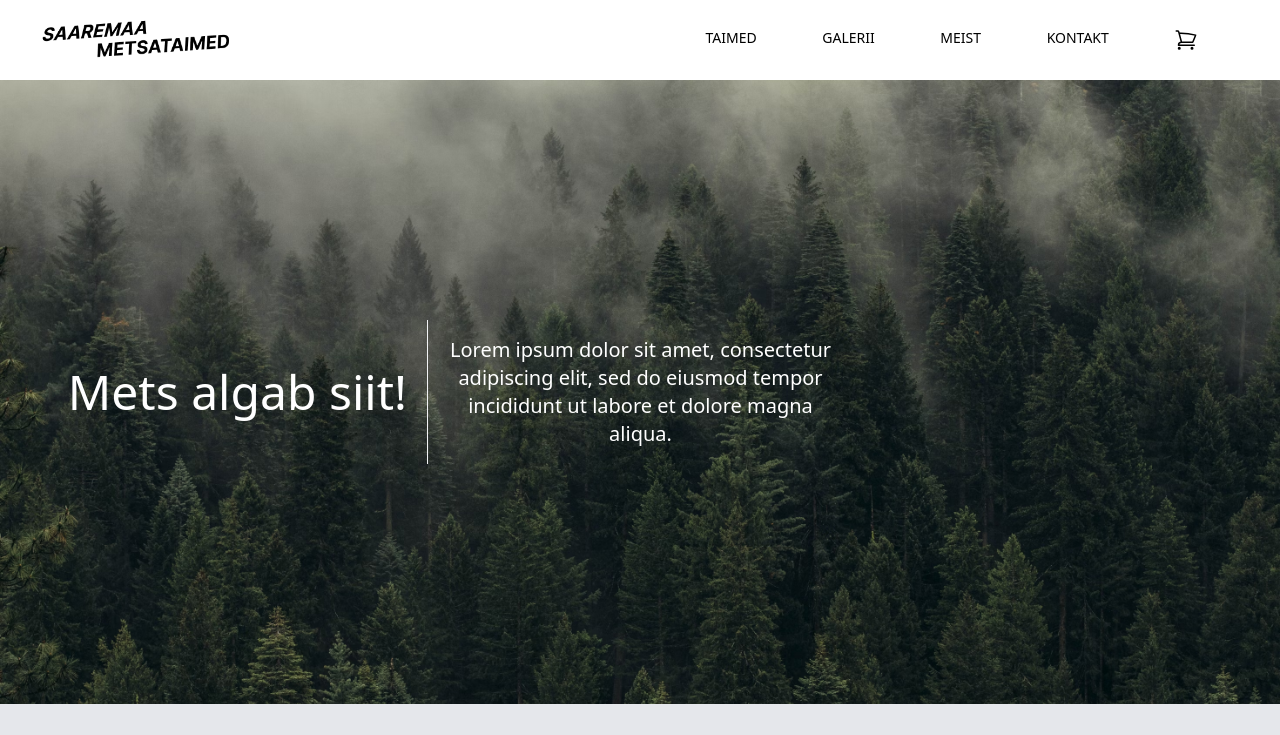
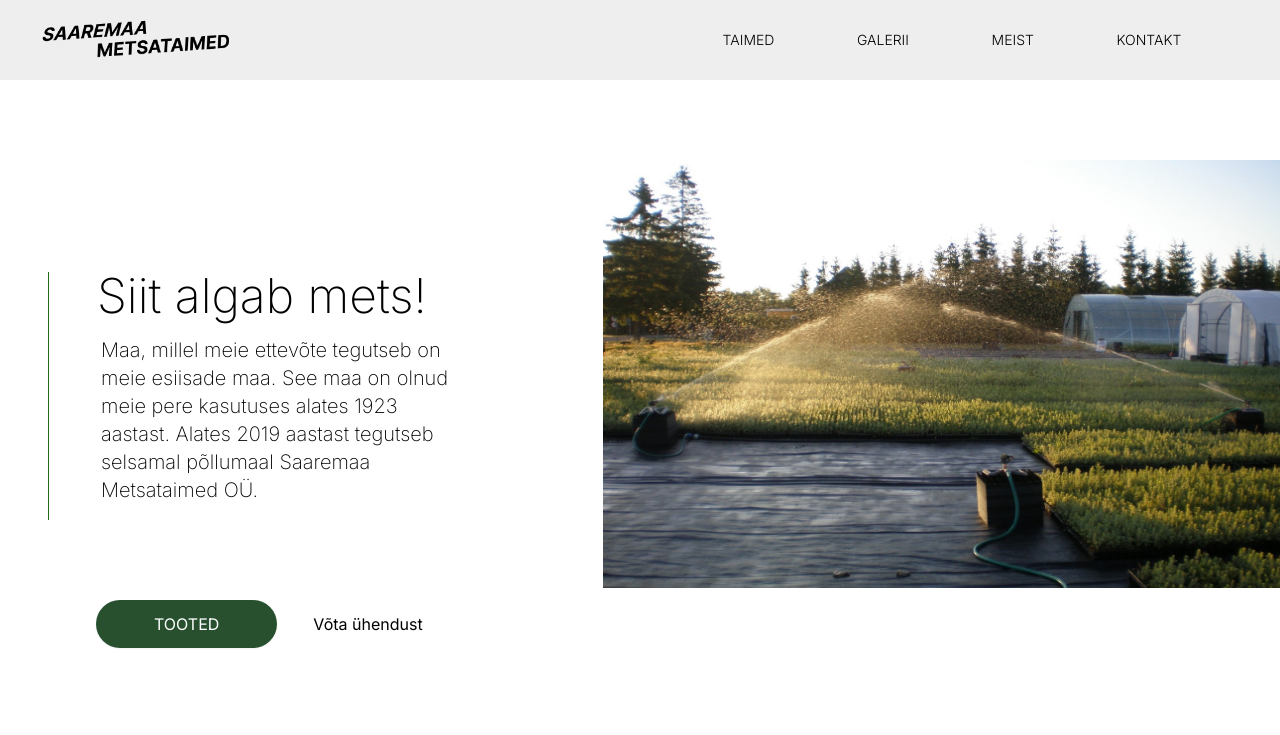
Before and after one commit to ZL-I/L-put-, a website: page pages/index.html in a window 1280 px wide. Shown: the top 735 px of the page. Drawn offline with Linux system fonts and the light colour scheme.

Commit message:
index fixes

```diff
--- a/pages/index.html
+++ b/pages/index.html
@@ -4,11 +4,17 @@
     <meta charset="UTF-8" />
     <meta name="viewport" content="width=device-width, initial-scale=1.0" />
     <link href="/output.css" rel="stylesheet" />
+    <link rel="preconnect" href="https://fonts.googleapis.com" />
+    <link rel="preconnect" href="https://fonts.gstatic.com" crossorigin />
+    <link
+      href="https://fonts.googleapis.com/css2?family=Inter:wght@100..900&family=Montserrat&display=swap"
+      rel="stylesheet"
+    />
     <title>PUUKOOL</title>
   </head>
-  <body>
+  <body class="inter-custom">
     <section #navigation>
-      <div class="p-4">
+      <div class="p-4 bg-[#EEEEEE]">
         <div class="grid grid-cols-2">
           <a href="/pages/index.html"
             ><img src="/assets/logo.png" class="h-12 ml-6" alt="logo"
@@ -18,45 +24,30 @@
             <a href="/pages/gallery.html">GALERII</a>
             <a href="/pages/about.html">MEIST</a>
             <a href="/pages/contact.html">KONTAKT</a>
-            <a href="/pages/cart.html"
-              ><svg
-                xmlns="http://www.w3.org/2000/svg"
-                fill="none"
-                viewBox="0 0 24 24"
-                stroke-width="1.5"
-                stroke="currentColor"
-                class="w-6 h-6"
-              >
-                <path
-                  stroke-linecap="round"
-                  stroke-linejoin="round"
-                  d="M2.25 3h1.386c.51 0 .955.343 1.087.835l.383 1.437M7.5 14.25a3 3 0 0 0-3 3h15.75m-12.75-3h11.218c1.121-2.3 2.1-4.684 2.924-7.138a60.114 60.114 0 0 0-16.536-1.84M7.5 14.25 5.106 5.272M6 20.25a.75.75 0 1 1-1.5 0 .75.75 0 0 1 1.5 0Zm12.75 0a.75.75 0 1 1-1.5 0 .75.75 0 0 1 1.5 0Z"
-                />
-              </svg>
-            </a>
           </div>
         </div>
       </div>
     </section>
 
-    <section #body>
-      <div
-        class="bg-cover bg-center bg-fixed h-100% grid pt-60 items-center"
-        style="background-image: url('/assets/pines.avif')"
-      >
-        <div
-          class="text-center text-white grid grid-cols-3 animated-fade-in-left"
-        >
-          <h1 class="ml-12 font-extralight text-5xl col-start-1 my-auto">
-            Mets algab siit!
-          </h1>
-          <p
-            class="text-xl px-5 py-4 font-extralight col-start-2 border-l-[1px] border-gray-100 my-auto"
-          >
-            Lorem ipsum dolor sit amet, consectetur adipiscing elit, sed do
-            eiusmod tempor incididunt ut labore et dolore magna aliqua.
+    <section class="mt-20" #body>
+      <div class="grid grid-cols-3 ml-12">
+        <div class="animated-fade-in-left mt-28">
+          <div class="border-l-[1px] border-[#236818]">
+            <h1 class="ml-12 font-extralight text-5xl">Siit algab mets!</h1>
+            <p class="ml-8 text-xl pl-5 py-4 font-extralight">
+              Maa, millel meie ettevõte tegutseb on meie esiisade maa. See maa
+              on olnud meie pere kasutuses alates 1923 aastast. Alates 2019
+              aastast tegutseb selsamal põllumaal Saaremaa Metsataimed OÜ.
             </p>
           </div>
+          <div class="grid grid-cols-2 ml-12 text-center mt-20">
+            <button class="rounded-full shadow-sm bg-[#28502E] p-3 text-white ">TOOTED</button>
+            <a class="my-auto">Võta ühendust</a>
+          </div>
+        </div>
+        <img src="/assets/Picture4.jpg" class="ml-36 col-start-2 col-span-3 size-5/6" alt="" />
+      </div>
+
       <div class="bg-gray-200 py-8 flex justify-evenly mt-60 border-2">
         <div class="relative group h-80 w-80">
           <img
@@ -72,10 +63,8 @@
             </p>
           </div>
         </div>
-          <!-- <img src="/assets/linden.jpg" class="object-cover h-80 w-80" /> -->
         <img src="/assets/pine.jpg" class="object-cover h-80 w-80 mt-52" />
         <img src="/assets/sapling.jpg" class="object-cover h-80 w-80" />
-        </div>
       </div>
     </section>
   </body>
--- a/styles.css
+++ b/styles.css
@@ -16,3 +16,11 @@
 .animated-fade-in-left {
   animation: fadeInLeft 1.5s ease-out;
 }
+
+.inter-custom {
+  font-family: "Inter", sans-serif;
+  font-optical-sizing: auto;
+  font-weight: 400;
+  font-style: normal;
+  font-variation-settings: "slnt" -10 - 0;
+}
```
Also changed, not shown: pages/about.html (+7 -17 lines), pages/cart.html (+7 -17 lines), pages/contact.html (+7 -5 lines), pages/gallery.html (+7 -17 lines), pages/saplings.html (+7 -17 lines), output.css. Lines whose indentation alone changed are shown as unchanged.
